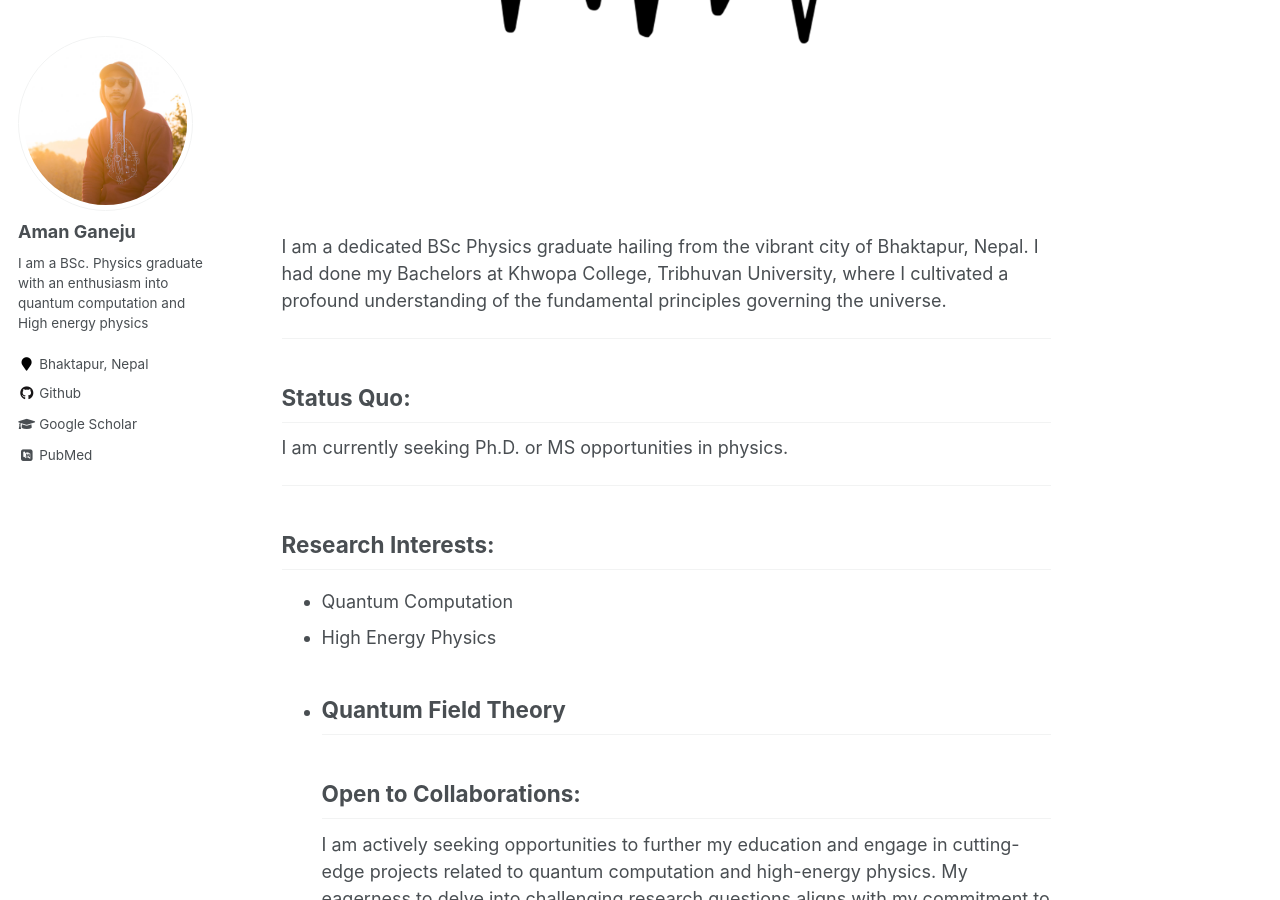
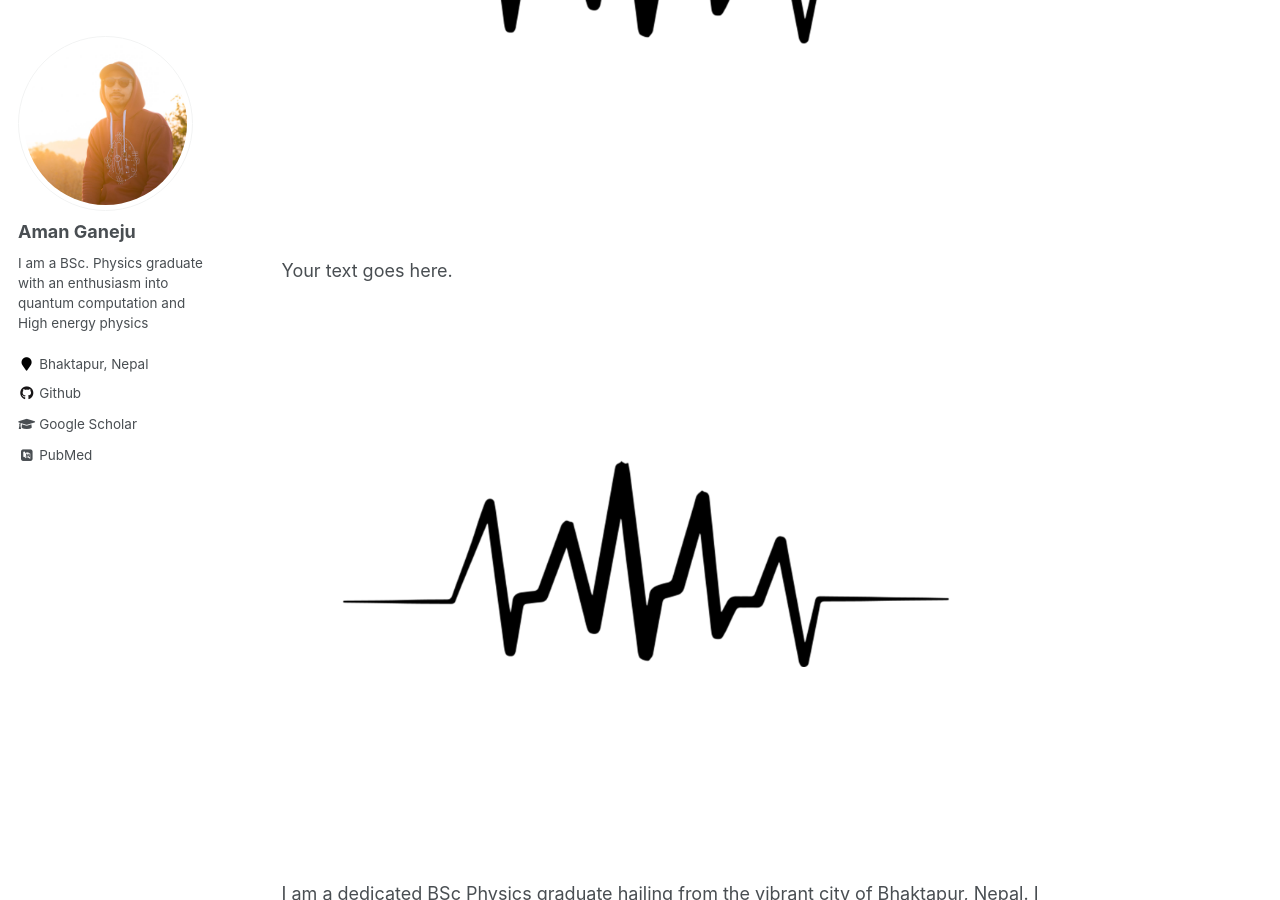
Before and after one commit to nama-aman/amanganeju.com.np-professional-profile, a Jekyll site: the page built from _pages/about.md, in a window 1280 px wide and 900 px high, scrolled down 554 px. Built offline with Jekyll 4.4.1, drawn with Linux system fonts in a browser that asks for light colours; some web fonts are replaced.

Commit message:
image position change

```diff
--- a/_pages/about.md
+++ b/_pages/about.md
@@ -10,7 +10,16 @@
 
 "Thinking without due consideration is the downfall of a scientist" - Kurisu Makise, Stein's Gate
 
-![Aman logo](/images/aman_watermark.png){: .align-right width = "300px"}I am a dedicated BSc Physics graduate hailing from the vibrant city of Bhaktapur, Nepal. I had done my Bachelors at Khwopa College, Tribhuvan University, where I cultivated a profound understanding of the fundamental principles governing the universe.
+![Aman logo](/images/aman_watermark.png)
+
+<p align="left">
+  Your text goes here.
+</p>
+
+<p align="right">
+  <img src="/images/aman_watermark.png" alt="Your Image Alt Text" height ="300">
+</p>
+I am a dedicated BSc Physics graduate hailing from the vibrant city of Bhaktapur, Nepal. I had done my Bachelors at Khwopa College, Tribhuvan University, where I cultivated a profound understanding of the fundamental principles governing the universe.
 
 -----
 ## Status Quo:
```
